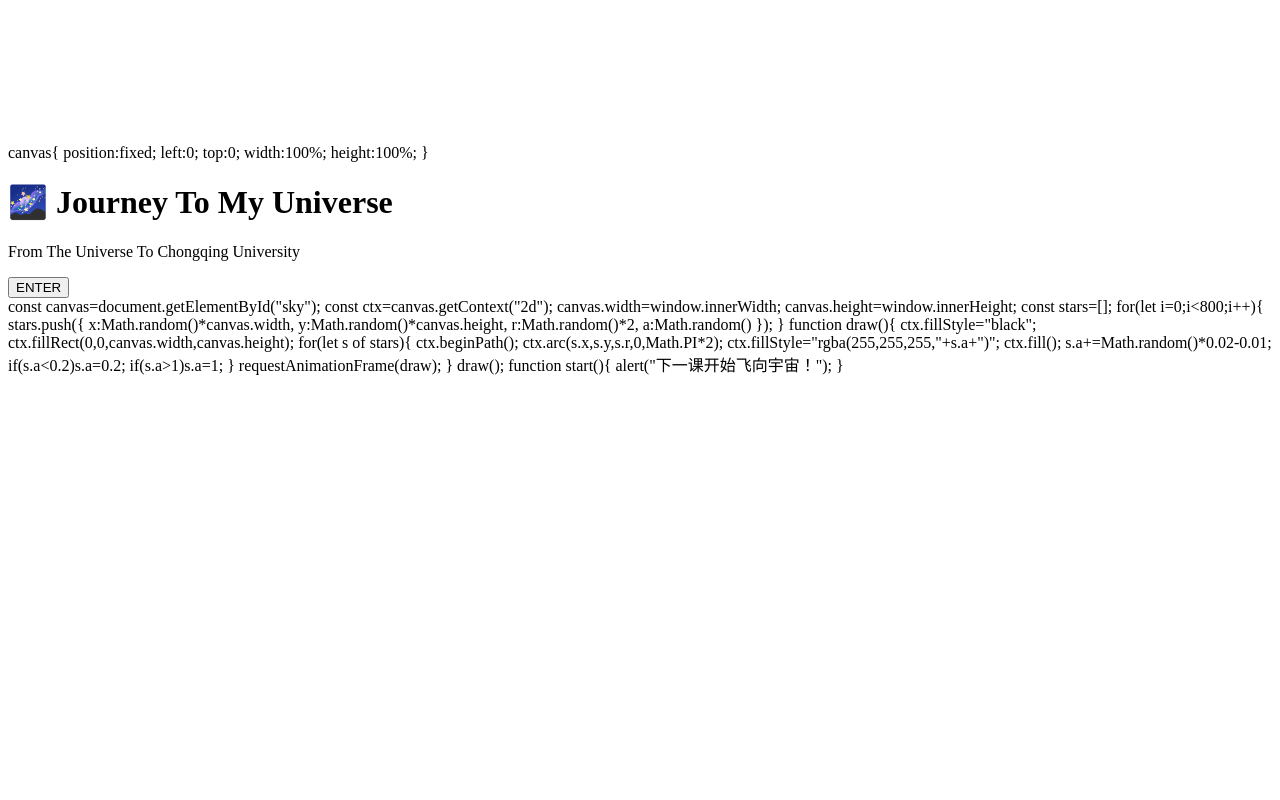
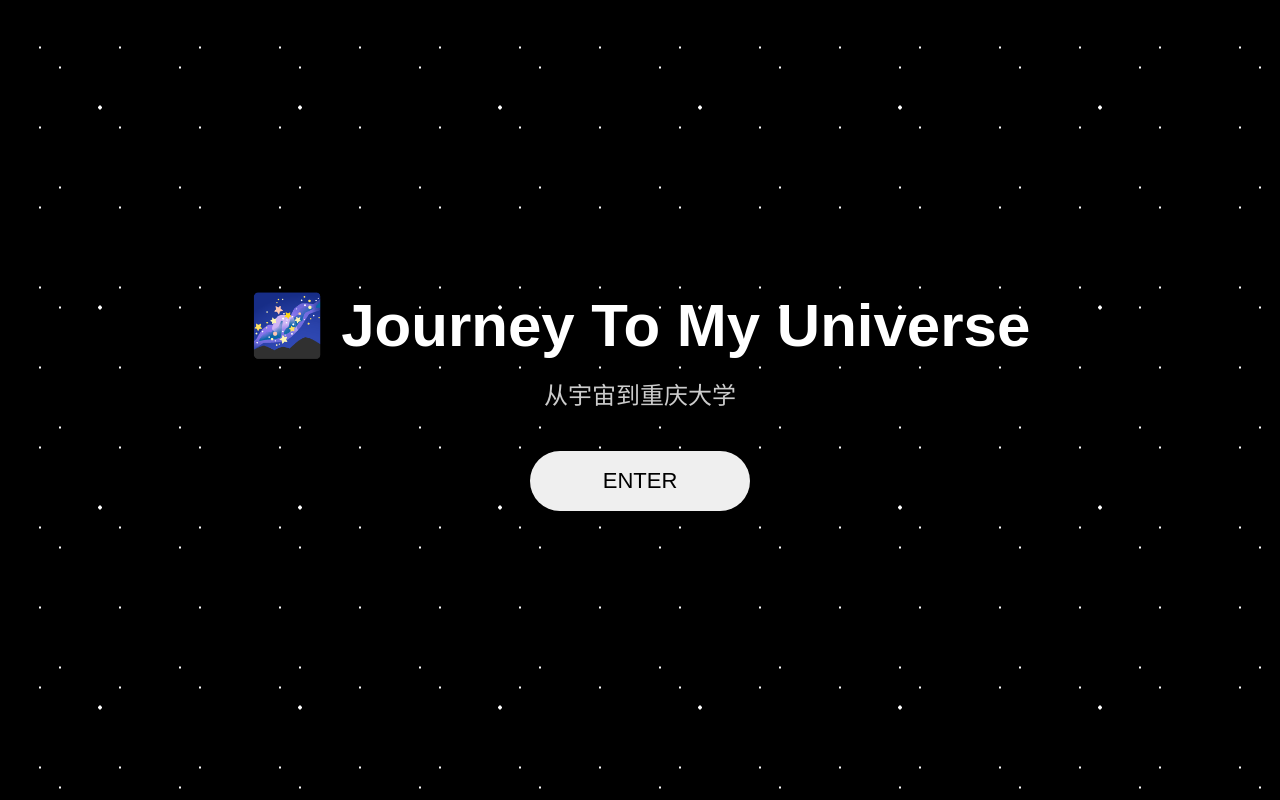
Before and after one commit to momster1/universe-journey, a plain HTML site: page index.html in a window 1280 px wide. Drawn offline with Linux system fonts and the light colour scheme.

Commit message:
Update index.html

```diff
--- a/index.html
+++ b/index.html
@@ -1,87 +1,118 @@
-<body>canvas{
+<!DOCTYPE html>
+<html lang="zh-CN">
+<head>
+<meta charset="UTF-8">
+<meta name="viewport" content="width=device-width, initial-scale=1.0">
+<title>Journey To My Universe</title>
 
-position:fixed;
+<style>
 
-left:0;
+*{
+    margin:0;
+    padding:0;
+    box-sizing:border-box;
+}
 
-top:0;
+body{
+    background:#000;
+    overflow:hidden;
+    font-family:Arial, Helvetica, sans-serif;
+}
 
-width:100%;
+/* 星空背景 */
+#stars{
+    position:fixed;
+    width:100%;
+    height:100%;
+    background-image:
+        radial-gradient(white 1px, transparent 1px),
+        radial-gradient(white 1px, transparent 1px),
+        radial-gradient(white 2px, transparent 2px);
+    background-size:
+        80px 80px,
+        120px 120px,
+        200px 200px;
+    animation:move 80s linear infinite;
+}
 
-height:100%;
+/* 页面内容 */
+#main{
+    position:absolute;
+    width:100%;
+    height:100%;
+    display:flex;
+    justify-content:center;
+    align-items:center;
+    flex-direction:column;
+    color:white;
+    z-index:10;
+}
+
+h1{
+    font-size:60px;
+    margin-bottom:15px;
+}
+
+p{
+    font-size:24px;
+    color:#cccccc;
+    margin-bottom:40px;
+}
+
+button{
+    width:220px;
+    height:60px;
+    border:none;
+    border-radius:40px;
+    font-size:22px;
+    cursor:pointer;
+    transition:0.3s;
+}
+
+button:hover{
+    transform:scale(1.08);
+}
+
+@keyframes move{
+
+    from{
+        transform:translateY(0px);
+    }
+
+    to{
+        transform:translateY(120px);
+    }
 
 }
 
-<canvas id="sky"></canvas>
+</style>
+
+</head>
+
+<body>
+
+<div id="stars"></div>
 
 <div id="main">
 
 <h1>🌌 Journey To My Universe</h1>
 
-<p>From The Universe To Chongqing University</p>
+<p>从宇宙到重庆大学</p>
 
 <button onclick="start()">ENTER</button>
 
 </div>
 
-const canvas=document.getElementById("sky");
+<script>
 
-const ctx=canvas.getContext("2d");
+function start(){
 
-canvas.width=window.innerWidth;
-
-canvas.height=window.innerHeight;
-
-const stars=[];
-
-for(let i=0;i<800;i++){
-
-stars.push({
-
-x:Math.random()*canvas.width,
-
-y:Math.random()*canvas.height,
-
-r:Math.random()*2,
-
-a:Math.random()
-
-});
+    alert("下一课开始制作真正的宇宙动画！");
 
 }
 
-function draw(){
+</script>
 
-ctx.fillStyle="black";
+</body>
 
-ctx.fillRect(0,0,canvas.width,canvas.height);
-
-for(let s of stars){
-
-ctx.beginPath();
-
-ctx.arc(s.x,s.y,s.r,0,Math.PI*2);
-
-ctx.fillStyle="rgba(255,255,255,"+s.a+")";
-
-ctx.fill();
-
-s.a+=Math.random()*0.02-0.01;
-
-if(s.a<0.2)s.a=0.2;
-
-if(s.a>1)s.a=1;
-
-}
-
-requestAnimationFrame(draw);
-
-}
-
-draw();
-
-function start(){
-
-alert("下一课开始飞向宇宙！");
-
-}
+</html>
```
